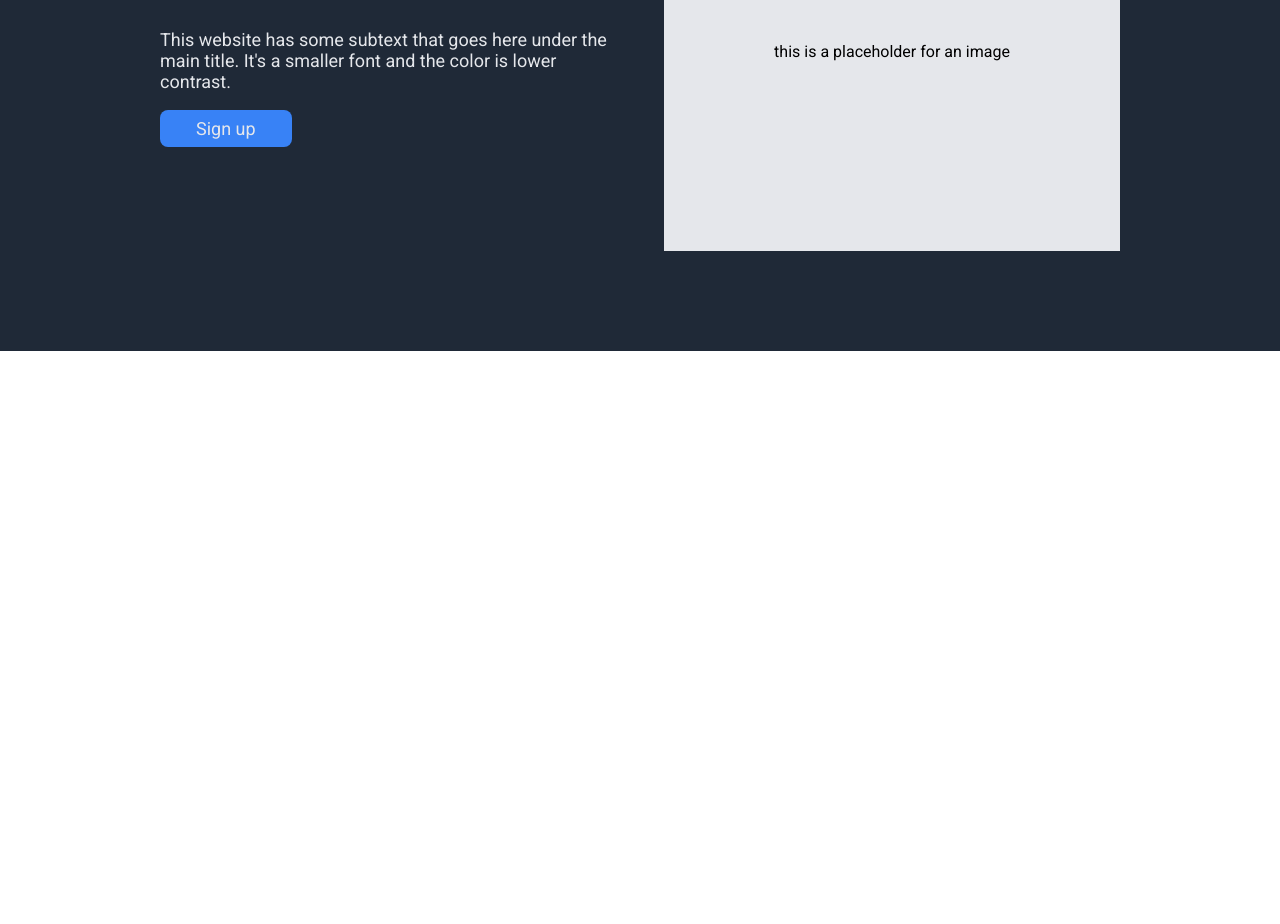
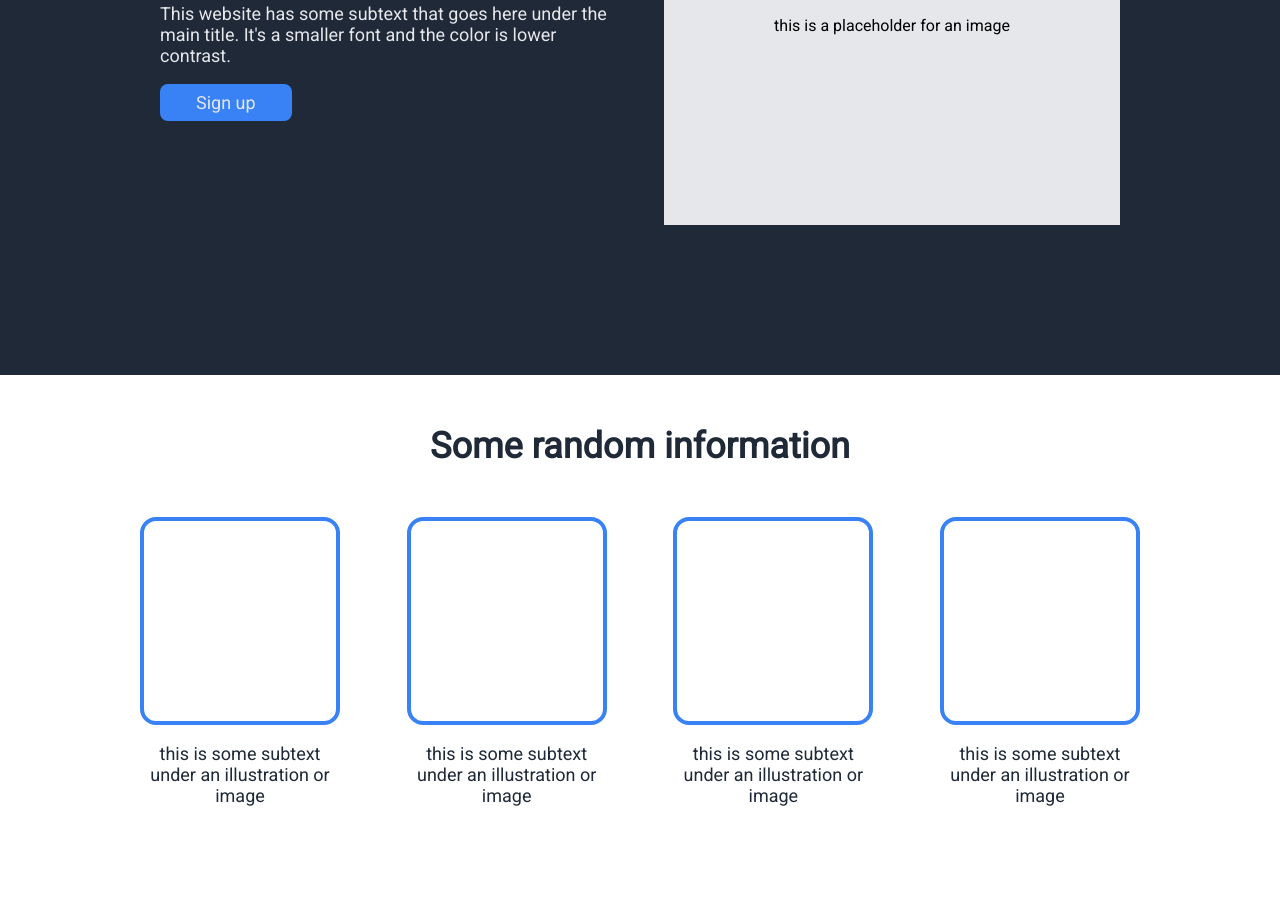
Before and after one commit to jasperket/odin-landing-page, a plain HTML site: page index.html in a window 1280 px wide. Shown: the part 325-1249 px from the top of the page. Before the commit the page ends 800 px from the top, so only its background shows below. Drawn offline with Linux system fonts and the light colour scheme.

Commit message:
Added second main section

```diff
--- a/index.html
+++ b/index.html
@@ -32,6 +32,27 @@
             <p>this is a placeholder for an image</p>
         </div>
     </main>
+    <main id="random-info" class="wrapper">
+        <h2>Some random information</h2>
+        <div id="many-images">
+            <div class="image-desc">
+                <div class="square-img"></div>
+                <p>this is some subtext under an illustration or image</p>
+            </div>
+            <div class="image-desc">
+                <div class="square-img"></div>
+                <p>this is some subtext under an illustration or image</p>
+            </div>
+            <div class="image-desc">
+                <div class="square-img"></div>
+                <p>this is some subtext under an illustration or image</p>
+            </div>
+            <div class="image-desc">
+                <div class="square-img"></div>
+                <p>this is some subtext under an illustration or image</p>
+            </div>
+        </div>
+    </main>
 </body>
 
 </html>
--- a/style.css
+++ b/style.css
@@ -48,7 +48,8 @@ header {
     display: flex;
     justify-content: center;
     background-color: #1f2937;
-    padding-block: 100px;
+    padding-top: 74px;
+    padding-bottom: 150px;
     gap: 48px;
 }
 
@@ -82,3 +83,42 @@ button {
     border: none;
     border-radius: 8px;
 }
+
+#random-info {
+    display: flex;
+    flex-direction: column;
+    align-items: center;
+    padding-bottom: 100px;
+}
+
+h2 {
+    font-size: 36px;
+    font-weight: bolder;
+    color: #1f2937;
+    margin-block: 50px;
+}
+
+#many-images {
+    display: flex;
+    justify-content: space-between;
+    width: 1000px;
+}
+
+.image-desc {
+    display: flex;
+    flex-direction: column;
+    align-items: stretch;
+    width: 200px;
+}
+
+.square-img {
+    height: 200px;
+    border: 4px solid #3882f6;
+    border-radius: 16px;
+}
+
+.image-desc p {
+    text-align: center;
+    font-size: 18px;
+    color: #1f2937;
+}
```
